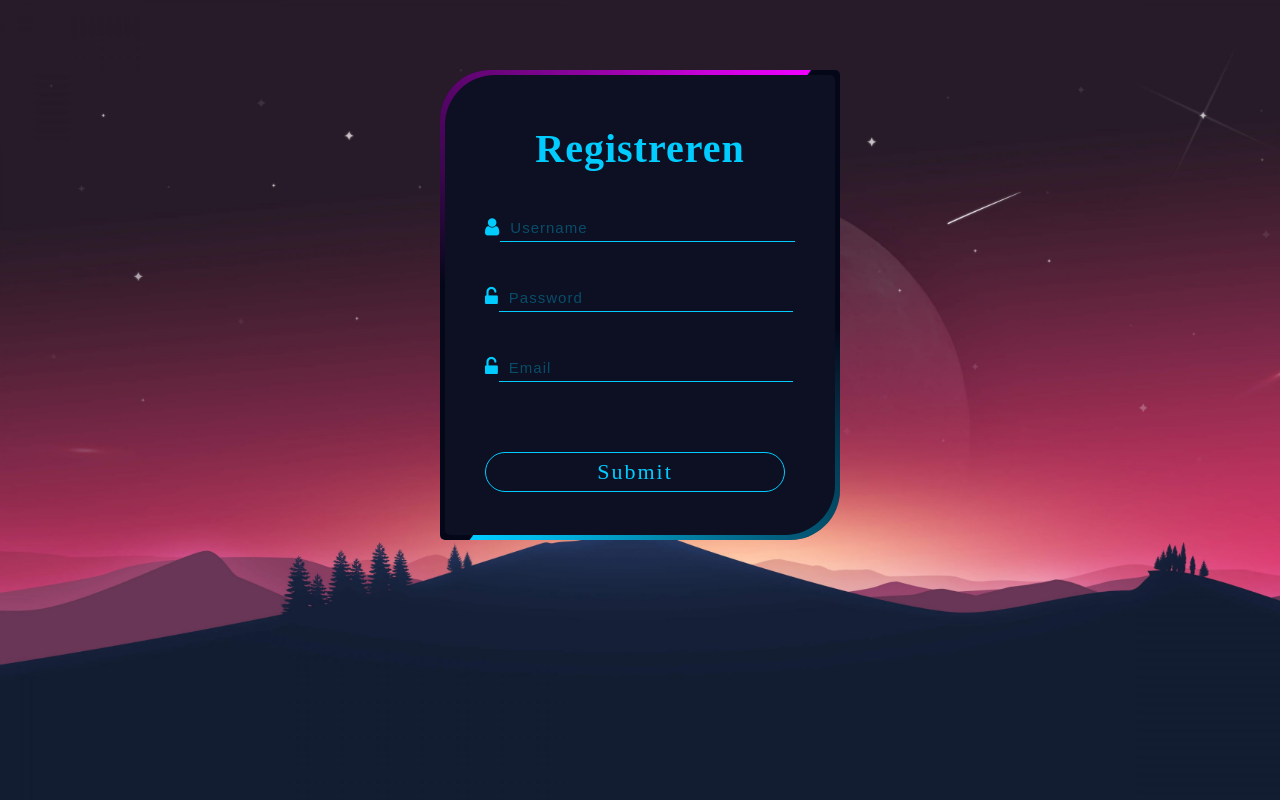
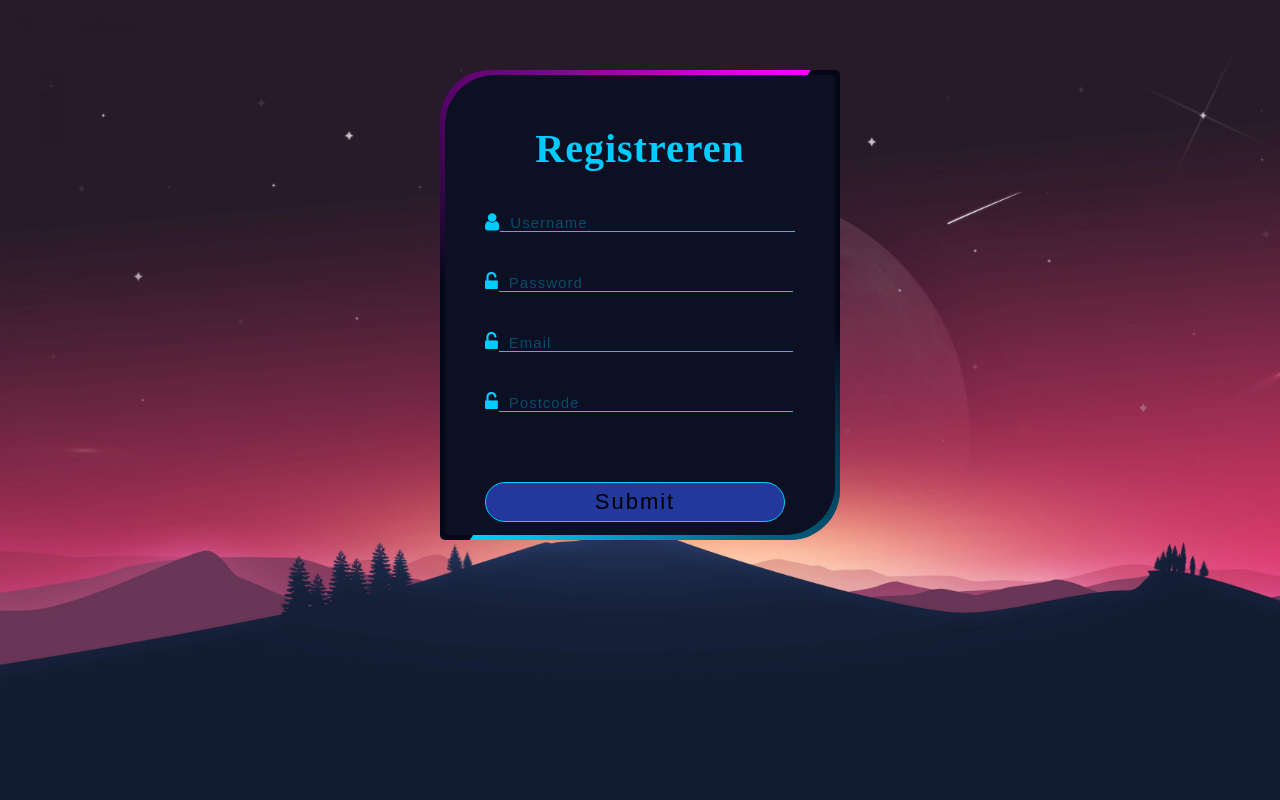
Before and after one commit to kyliano345/draai-schijf-breman, a PHP site: page /registereren.php in a window 1280 px wide. Run offline with PHP 8.4, Linux system fonts and the light colour scheme.

Commit message:
Add files via upload

```diff
--- a/registreren/CSS/index.css
+++ b/registreren/CSS/index.css
@@ -89,7 +89,7 @@
   }
   .input_text{
       width: 95%;
-      height: 30px;
+      height: 20px;
       background: transparent;
       border: none;
       outline: none;
@@ -118,7 +118,7 @@
 
 
   }
-  #login_button a{
+  #login_button input {
     position: absolute;
     width: 100%;
     height: 100%;
@@ -129,7 +129,7 @@
     letter-spacing: 2px;
     border: 1px solid #00ccff;
     border-radius: 50px;
-      background-color: #0c1022;
+    background-color: #22389d;
     display: flex;
     justify-content: center;
     align-items: center;
--- /dev/null
+++ b/registreren/IMG/desktop.ini
@@ -0,0 +1,2 @@
+[LocalizedFileNames]
+AUD-20230518-WA0010.mp3=@AUD-20230518-WA0010.mp3,0
--- /dev/null
+++ b/registreren/desktop.ini
@@ -0,0 +1,2 @@
+[LocalizedFileNames]
+AUD-20230518-WA0010.mp3=@AUD-20230518-WA0010.mp3,0
--- /dev/null
+++ b/registreren/registeren.js
@@ -0,0 +1,6 @@
+$(".input_text").focus(function(){
+    $(this).prev('.fa').addclass('glowIcon')
+});
+$(".input_text").focusout(function(){
+    $(this).prev('.fa').removeclass('glowIcon')
+});
--- a/registreren/registereren.php
+++ b/registreren/registereren.php
@@ -13,7 +13,8 @@
     <link rel="stylesheet" href="CSS/index.css" />
   </head>
   <body>
-    <div class="background-image" style="background-image: url('background6.jpg')"></div>
+
+  <div class="background-image" style="background-image: url('IMG/background6.jpg')"></div>
     <div class="login_form_container">
       <div class="login_form">
         <h2>Registreren</h2>
@@ -44,15 +45,24 @@
               autocomplete="off"
             />
           </div>
-        <div class="button_group" id="login_button">
-          <a>Submit</a>
-        </div>
+          <div class="input_group">
+            <i class="fa fa-unlock-alt"></i>
+            <input
+              type="text"
+              placeholder="Postcode"
+              class="input_text"
+              autocomplete="off"
+            />
+          </div>
+          <div id="login_button">
+  <input type="submit" value="Submit">
+</div>
         <div class="fotter">
         </div>
       </div>
     </div>
 
-    <script src="https://cdnjs.cloudflare.com/ajax/libs/jquery/3.6.1/jquery.min.js"></script>
-    <script src="login.js"></script>
+
+    <script src="registeren.js"></script>
   </body>
 </html>
```
Also changed, not shown: 1 other file. Lines whose indentation alone changed are shown as unchanged.
